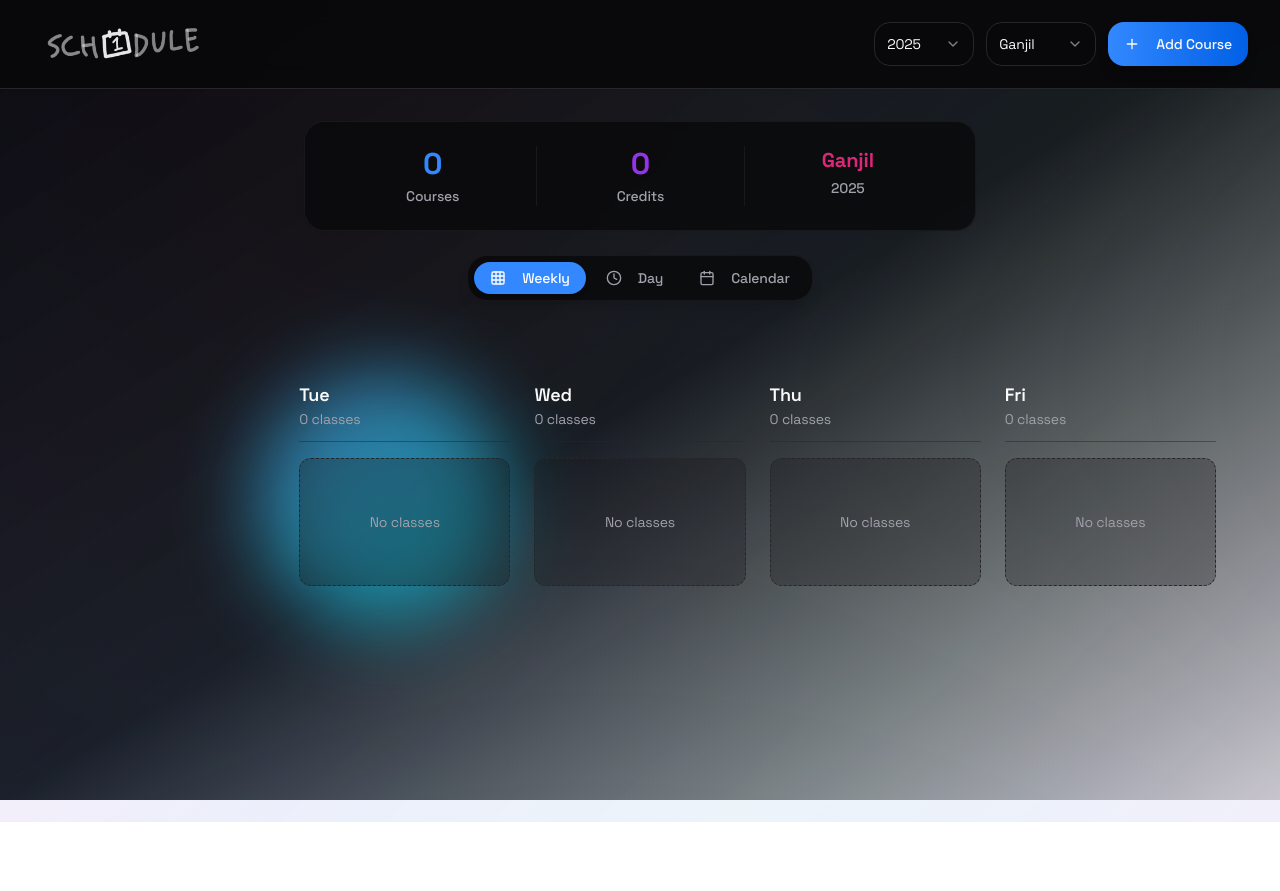
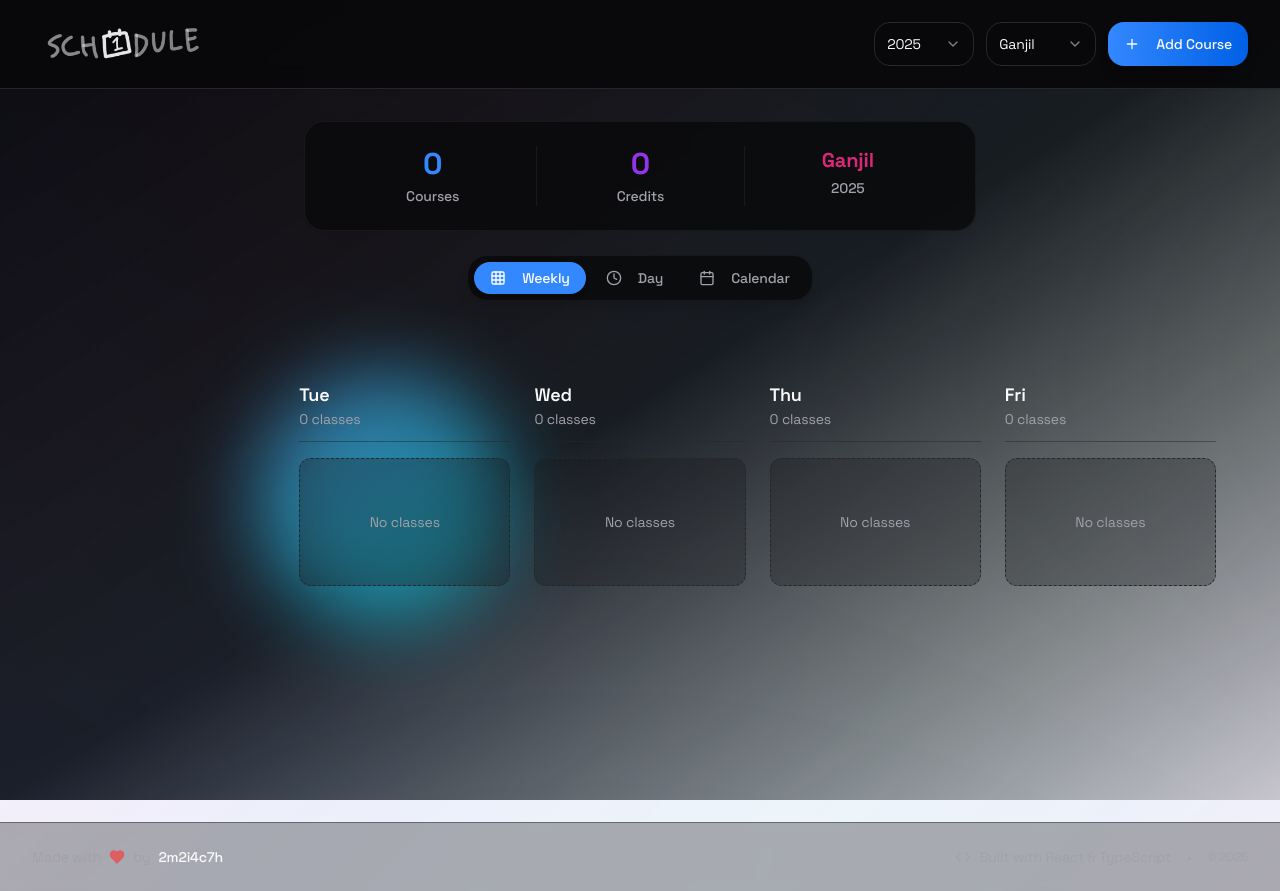
Before and after one commit to artichane-debug/schiedule-1, a React (Vite) app: page / in a window 1280 px wide. Before the commit the page ends 822 px from the top, so only its background shows below. Built offline with nearby package versions, Linux system fonts and the light colour scheme.

Commit message:
Add simple footer with credits - Made with  by 2m2i4c7h

```diff
--- /dev/null
+++ b/src/components/Footer.tsx
@@ -0,0 +1,29 @@
+import { Heart, Code } from "lucide-react";
+
+const Footer = () => {
+  return (
+    <footer className="w-full mt-auto py-6 border-t border-border/50 bg-card/30 backdrop-blur-sm">
+      <div className="max-w-7xl mx-auto mobile-padding">
+        <div className="flex flex-col sm:flex-row items-center justify-between gap-4 text-sm text-muted-foreground">
+          <div className="flex items-center gap-2">
+            <span>Made with</span>
+            <Heart className="h-4 w-4 text-red-500 fill-current animate-pulse" />
+            <span>by</span>
+            <span className="font-medium text-foreground">2m2i4c7h</span>
+          </div>
+
+          <div className="flex items-center gap-4">
+            <div className="flex items-center gap-2">
+              <Code className="h-4 w-4" />
+              <span>Built with React & TypeScript</span>
+            </div>
+            <span className="hidden sm:inline">•</span>
+            <span className="text-xs">© 2025</span>
+          </div>
+        </div>
+      </div>
+    </footer>
+  );
+};
+
+export default Footer;
--- a/src/main.tsx
+++ b/src/main.tsx
@@ -4,7 +4,7 @@ import ErrorBoundary from "@/components/ErrorBoundary";
 import "@/index.css";
 
 const checkForUpdates = () => {
-  const currentVersion = '1.0.5';
+  const currentVersion = '1.0.6';
   const storedVersion = localStorage.getItem('app-version');
 
   if (storedVersion && storedVersion !== currentVersion) {
--- a/src/pages/Index.tsx
+++ b/src/pages/Index.tsx
@@ -5,6 +5,7 @@ import WeeklySchedule from '../components/WeeklySchedule';
 import CalendarView from '../components/CalendarView';
 import DayView from '../components/DayView';
 import CourseModal from '../components/CourseModal';
+import Footer from '../components/Footer';
 import { useToast } from "@/hooks/use-toast";
 import { Button } from "@/components/ui/button";
 import { Calendar, Grid3X3, Clock } from "lucide-react";
@@ -254,6 +255,8 @@ const Index = () => {
           currentYear={scheduleData.currentYear}
           currentSemester={scheduleData.currentSemester}
         />
+
+        <Footer />
       </div>
     </div>
   );
```
